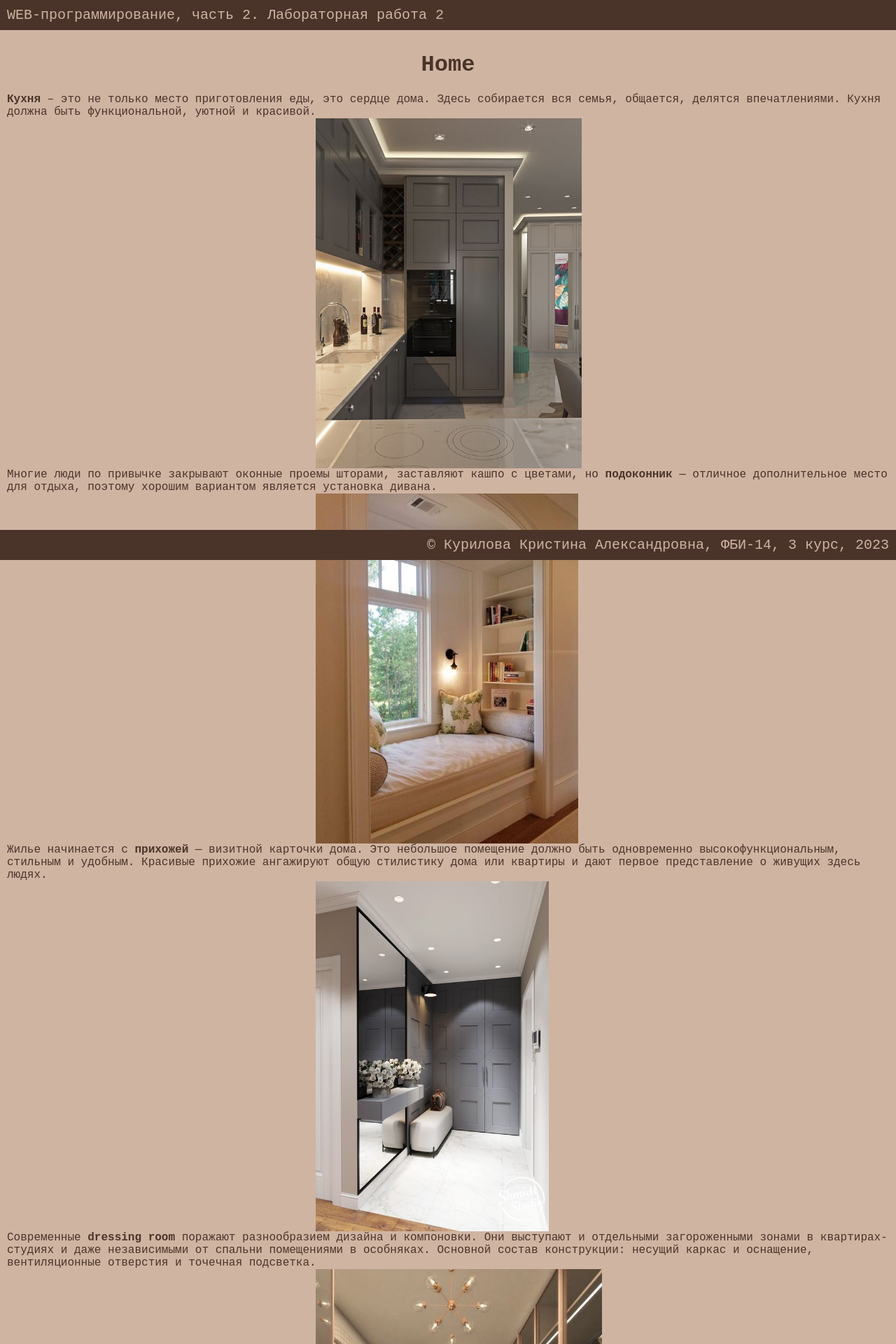
After one commit to kka251/webprog_02, a Flask app: page /lab2/home in a window 1280 px wide. The commit adds this page. Shown: the top 1920 px of the page at 70% size. Run offline with Flask 3, Linux system fonts and the light colour scheme.

Commit message:
Самостоятельное задание

```diff
--- a/app.py
+++ b/app.py
@@ -163,3 +163,11 @@ def example():
         {'author': 'Лев Толстой','name': 'Анна Каренина', 'zhanr': 'роман', 'str': 864 },
         {'author': 'Антон Чехов','name': 'Вишневый сад', 'zhanr': 'пьеса', 'str': 352 }]
     return render_template('example.html', name=name, num_lab=num_lab, group=group, kurs=kurs, fruits=fruits, book=book)
+
+@app.route('/lab2/')
+def lab2():
+    return render_template('lab2.html')
+
+@app.route('/lab2/home')
+def home():
+    return render_template('home.html')
--- a/templates/base.html
+++ b/templates/base.html
@@ -12,6 +12,7 @@
     </header>
 
     <main>
+        {% block main %}{% endblock %}
     </main>
 
     <footer>
--- /dev/null
+++ b/templates/home.html
@@ -0,0 +1,50 @@
+<style>
+    img {
+        margin-left: 35%;
+    }
+    h1 {
+        text-align: center;
+    }
+</style>
+{% extends "base.html" %}
+
+{% block lab %} Лабораторная работа 2 {% endblock %}
+
+{% block main %}
+    <h1>Home</h1>
+    <div>
+        <b>Кухня</b> – это не только место приготовления еды,
+        это сердце дома. Здесь собирается вся семья, общается, делятся
+        впечатлениями. Кухня должна быть функциональной, уютной и красивой.
+    </div>
+    <img src='/static/img1.jpg' height=500px>
+
+    <div>
+        Многие люди по привычке закрывают оконные проемы шторами, заставляют
+        кашпо с цветами, но <b>подоконник</b> — отличное дополнительное место для отдыха, поэтому
+        хорошим вариантом является установка дивана.
+    </div>
+    <img src='/static/img2.jpg' height=500px>
+
+    <div>
+        Жилье начинается с <b>прихожей</b> — визитной карточки дома. Это небольшое помещение должно
+        быть одновременно высокофункциональным, стильным и удобным. Красивые прихожие ангажируют общую
+        стилистику дома или квартиры и дают первое представление о живущих здесь людях.
+    </div>
+    <img src='/static/img3.jpg' height=500px>
+
+    <div>
+        Современные <b>dressing room</b> поражают разнообразием дизайна и компоновки. Они выступают и
+        отдельными загороженными зонами в квартирах-студиях и даже независимыми от спальни помещениями
+        в особняках. Основной состав конструкции: несущий каркас и оснащение, вентиляционные отверстия и точечная подсветка.
+
+    </div>
+    <img src='/static/img4.jpg' height=500px>
+
+    <div>
+        <b>Спальня</b> — это место, где люди проводят наибольшее количество времени. В ней можно и нужно создавать условия,
+        при которых организм настроится на отдых и получит необходимый заряд бодрости на следующий день.
+    </div>
+    <img src='/static/img5.jpg' height=500px>
+
+{% endblock %}
```
Also changed, not shown: templates/lab2.html (+5 -2 lines), static/img1.jpg (added), static/img2.jpg (added), static/img3.jpg (added), static/img4.jpg (added), static/img5.jpg (added).
